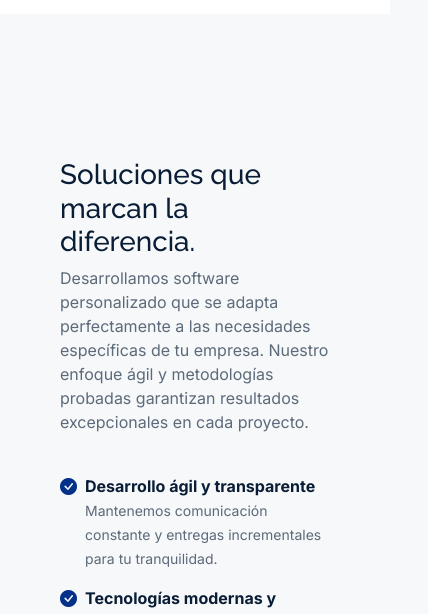
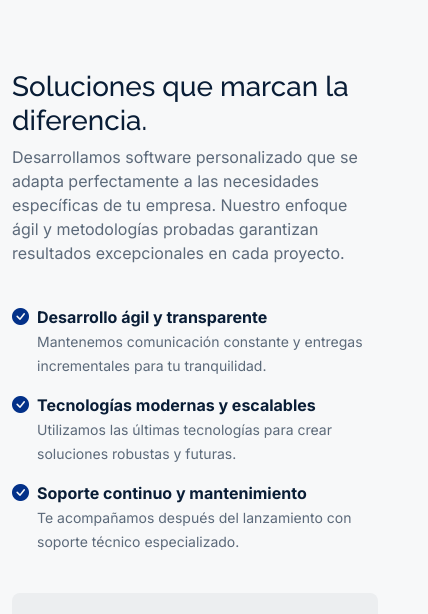
Before and after one commit to dorcky91/logenikWebApp, a React (Vite) app: page / in a window 390 px wide. Shown: the part 1371-1985 px from the top of the page, 428 px wide, since content can reach past the window. Built offline with nearby package versions, Linux system fonts and the light colour scheme.

Commit message:
Add AOS library for animations and update components for animation effects

```diff
--- a/index.html
+++ b/index.html
@@ -4,7 +4,7 @@
     <meta charset="UTF-8" />
     <link rel="icon" type="image/png" href="/images/favicon.png" />
     <meta name="viewport" content="width=device-width, initial-scale=1.0" />
-    <title>LOGENIK :: Magic In Motion</title>
+    <title>LOGENIK : : Magic In Motion</title>
   </head>
   <body>
     <div id="root"></div>
--- a/package.json
+++ b/package.json
@@ -9,6 +9,7 @@
     "lint": "eslint ."
   },
   "dependencies": {
+    "aos": "^2.3.4",
     "bootstrap": "^5.3.8",
     "bootstrap-icons": "^1.13.1",
     "i18next": "^25.6.0",
--- a/src/App.jsx
+++ b/src/App.jsx
@@ -1,3 +1,5 @@
+import AOS from "aos";
+import "aos/dist/aos.css";
 import { createBrowserRouter, RouterProvider } from "react-router";
 import { Layout } from "./ui/layout/Layout";
 import { Inicio } from "./pages/Inicio";
@@ -5,6 +7,7 @@ import { Contacto } from "./pages/Contacto";
 import { Services } from "./pages/Services";
 import { About } from "./pages/About";
 import { Error } from "./pages/Error";
+import { useEffect } from "react";
 
 const router = createBrowserRouter([
   {
@@ -35,5 +38,11 @@ const router = createBrowserRouter([
   },
 ]);
 export const App = () => {
+  useEffect(() => {
+    AOS.init({
+      duration: 800, // duración de la animación en ms
+    });
+  }, []);
+
   return <RouterProvider router={router} />;
 };
--- a/src/components/inicio/hero/Hero.jsx
+++ b/src/components/inicio/hero/Hero.jsx
@@ -15,7 +15,7 @@ export const Hero = () => {
   const { t } = useTranslation(); // 👈 inicializa traducción
 
   return (
-    <motion.header {...fadeInUp} className="py-5">
+    <motion.header {...fadeInUp} className="pb-5 pt-2 pt-md-5">
       <Container>
         <Row className="gy-5 align-items-center">
           <Col lg="5" md="6">
--- a/src/index.css
+++ b/src/index.css
@@ -133,8 +133,6 @@ h6 {
 }
 
 .projects-section {
-  /* background-color: #1a1f36; */
-  /* color: #fff; */
   padding: 4rem 2rem;
   text-align: center;
 }
@@ -350,6 +348,10 @@ input.form-control,
 }
 
 @media (max-width: 767.98px) {
+  .projects-section {
+    padding-inline: 0;
+  }
+
   .card-queHacemos {
     position: absolute !important;
     top: 50%;
--- a/src/pages/Inicio.jsx
+++ b/src/pages/Inicio.jsx
@@ -66,6 +66,7 @@ export const Inicio = () => {
                   className="rounded-3 p-4"
                   style={{ backgroundColor: "#eceef0" }}>
                   <img
+                    data-aos="fade-up"
                     loading="lazy"
                     src="/images/imagen.png"
                     alt=""
@@ -75,15 +76,21 @@ export const Inicio = () => {
                 </div>
               </Col>
               <Col lg="7" md="10" className="order-0 mx-auto">
-                <div className="p-5 rounded-4">
-                  <h1>{t("solution.solutionsTitle")}</h1>
-                  <p className="color-dark-65">{t("solution.solutionsText")}</p>
+                <div className="px-md-5 rounded-4">
+                  <h1 data-aos="fade-up">{t("solution.solutionsTitle")}</h1>
+                  <p data-aos="fade-up" className="color-dark-65">
+                    {t("solution.solutionsText")}
+                  </p>
                   <br />
 
                   <ul className="list-unstyled">
                     {t("solution.solutionsList", { returnObjects: true }).map(
                       (item, idx) => (
-                        <li key={idx} className="mb-3 d-flex gap-2">
+                        <li
+                          data-aos="zoom-in"
+                          data-aos-delay={idx * 100}
+                          key={idx}
+                          className="mb-3 d-flex gap-2">
                           <i
                             className="bi bi-check-circle-fill color-primary"
                             style={{ fontSize: "17px" }}></i>
@@ -109,8 +116,10 @@ export const Inicio = () => {
           <Container className="py-5 text-center text-white">
             <Row className="gy-5 mb-4">
               <Col lg="6" md="8" className="mx-auto">
-                <h1 className="text-white">{t("whyUs.title")}</h1>
-                <p>{t("whyUs.text")}</p>
+                <h1 data-aos="fade-up" className="text-white">
+                  {t("whyUs.title")}
+                </h1>
+                <p data-aos="fade-up">{t("whyUs.text")}</p>
               </Col>
               <Col md="12">
                 <Row className="gy-4">
@@ -118,6 +127,8 @@ export const Inicio = () => {
                     (item, idx) => (
                       <Col md="3" sm="6" key={idx}>
                         <div
+                          data-aos="zoom-in"
+                          data-aos-delay={idx * 100}
                           className="rounded-3 px-3 py-4 h-100"
                           style={{ backgroundColor: "rgba(var(--light),.1)" }}>
                           <i
@@ -169,7 +180,8 @@ export const Inicio = () => {
                         />
                       </div>
 
-                      <div className="d-flex gap-3 mt-3">
+                      <Row className="gy-3 mt-3">
+                        <Col xs="6">
                           <img
                             loading="lazy"
                             src={c.imgSecondario}
@@ -177,6 +189,8 @@ export const Inicio = () => {
                             className="w-100 object-fit-cover rounded-3"
                             height={150}
                           />
+                        </Col>
+                        <Col xs="6">
                           <img
                             loading="lazy"
                             src={c.imgTerciario}
@@ -184,7 +198,8 @@ export const Inicio = () => {
                             className="w-100 object-fit-cover rounded-3"
                             height={150}
                           />
-                      </div>
+                        </Col>
+                      </Row>
                     </div>
                   ))}
                 </Col>
@@ -196,20 +211,22 @@ export const Inicio = () => {
                     <div
                       key={index}
                       className={`mb-5 ${activo === index ? "" : "d-none"}`}>
-                      <h4>{c.title}</h4>
+                      <h4 data-aos="fade-up">{c.title}</h4>
                       {c.paragraphs.map((p, i) => (
-                        <p key={i} className="color-dark-65">
+                        <p data-aos="fade-up" key={i} className="color-dark-65">
                           {p}
                         </p>
                       ))}
-                      <strong>{c.strong}</strong>
+                      <strong data-aos="fade-up">{c.strong}</strong>
                     </div>
                   ))}
 
                   <Row className="gy-3 text-center">
-                    {contenidos.map((card) => (
+                    {contenidos.map((card, index) => (
                       <Col md="4" key={card.id}>
                         <div
+                          data-aos="zoom-in"
+                          data-aos-delay={index * 100}
                           className="p-2 rounded-2 h-100 small"
                           title={card.label}
                           style={{
```
Also changed, not shown: 2 other files (tests, documents, lock files or other folders). Lines whose indentation alone changed are shown as unchanged.
